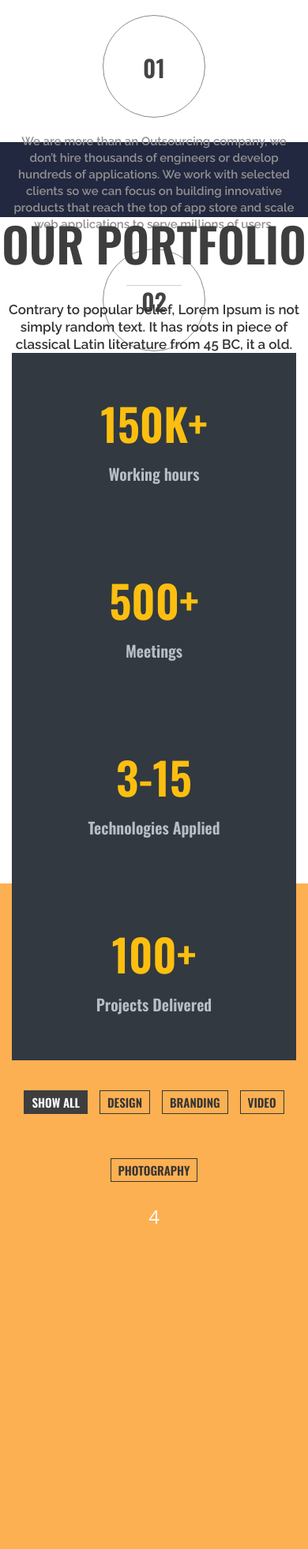
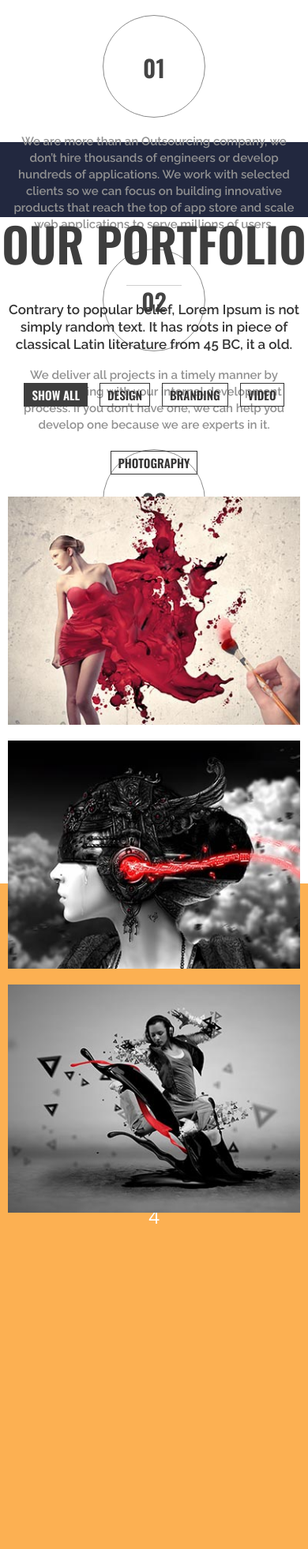
Before and after one commit to crazytrunk/techvsi, a PHP site: page /home.html in a window 390 px wide. Shown: the part 1698-3660 px from the top of the page at 79% size. Run offline with PHP 8.4, Linux system fonts and the light colour scheme; some libraries are stand-ins or nearby versions.

Commit message:
feat: done pages project hoàn hiện trang project html css js

```diff
--- a/assets/css/home.css
+++ b/assets/css/home.css
@@ -671,7 +671,113 @@
     border: 1px solid #3e3e3e !important;
     color: white !important;
 }
+.vsi-fe1-img-filters{
+    padding: 0 10px 20px;
+    width: 100%;
+    height: 100%;
+    overflow: hidden;
+    background: transparent;
+    cursor: pointer;
+}
+.vsi-fe1-item-inner{
+    width: 100%;
+    height: 100%;
+    padding: 0;
+    margin: 0;
+    background: #1a1a1a;
+    overflow: hidden;
+}
 
+.vsi-fe1-item-inner:hover img{
+    opacity: 0.05;
+    -webkit-transform: scale(1.05);
+    -moz-transform: scale(1.05);
+    -ms-transform: scale(1.05);
+    transform: scale(1.05);
+    width: 100%;
+    height: 100%;
+    background: #1a1a1a !important;
+}
+.vsi-fe1-img-filters img{
+    width: 100%;
+    height: auto;
+    -webkit-transition: all 0.5s;
+    -moz-transition: all 0.5s;
+    transition: all 0.5s;
+}
+.vsi-fe1-item-details{
+    position: absolute;
+    display: inline-block;
+    text-align: center;
+    width: 100%;
+    z-index: 3;
+    top: 50%;
+    left: 0;
+    opacity: 0;
+    -webkit-transform: translateY(-55%);
+    -moz-transform: translateY(-50%);
+    transform: translateY(-55%);
+    -webkit-transition: all 0.5s;
+    -moz-transition: all 0.5s;
+    transition: all 0.5s;
+}
+.vsi-fe1-item-details:hover{
+    opacity: 1;
+}
+.vsi-fe1-title-details{
+    font-size: 30px;
+    margin: 0;
+    padding: 0;
+    -webkit-transform: translateY(-20px);
+    -moz-transform: translateY(-20px);
+    transform: translateY(-20px);
+    -webkit-transition: all 0.5s;
+    -moz-transition: all 0.5s;
+    transition: all 0.5s;
+    color: var(--white);
+    text-transform: uppercase;
+    font-family: 'Oswald', 'sans-serif';
+    line-height: 33px;
+    text-align: center;
+}
+.vsi-fe1-item-inner:hover .vsi-fe1-title-details{
+    -webkit-transform: translateY(0px);
+    -moz-transform: translateY(0px);
+    transform: translateY(0px);
+}
+.vsi-fe1-portfolio-strips{
+    border-top: 1px solid white;
+    border-bottom: 1px solid white;
+    height: 6px;
+    width: 30px;
+    margin: 11px auto 5px;
+    display: block;
+}
+.vsi-fe1-text-content{
+    font-size: 17px;
+    line-height: 40px;
+    text-align: center;
+    color: #cdcdcd;
+    margin: 0;
+    padding: 0;
+    -webkit-transform: translateY(20px);
+    -moz-transform: translateY(20px);
+    transform: translateY(20px);
+    -webkit-transition: all 0.5s;
+    -moz-transition: all 0.5s;
+    transition: all 0.5s;
+    text-transform: uppercase;
+    color: var(--white);
+    font-family: 'Oswald', 'sans-serif';
+}
+.vsi-fe1-item-inner:hover .vsi-fe1-text-content{
+    -webkit-transform: translateY(0px);
+    -moz-transform: translateY(0px);
+    transform: translateY(0px);
+}
+.vsi-fe1-pd{
+    padding: 0;
+}
 @media (max-width: 575.98px) {
 
 }
--- a/assets/js/home.js
+++ b/assets/js/home.js
@@ -17,9 +17,7 @@
     $({ countNum: $this.text()}).animate({
       countNum: countTo
     },
-
     {
-
       duration: 2000,
       easing:'linear',
       step: function() {
@@ -32,3 +30,27 @@
     });
 
   });
+
+  $(document).ready(function(){
+
+    $(".filter-button").click(function(){
+        var value = $(this).attr('data-filter');
+
+        if(value == "all")
+        {
+            $('.filter').show('1000');
+        }
+        else
+        {
+            $(".filter").not('.'+value).hide('3000');
+            $('.filter').filter('.'+value).show('3000');
+
+        }
+    });
+
+    if ($(".filter-button").removeClass("active")) {
+$(this).removeClass("active");
+}
+$(this).addClass("active");
+
+});
--- a/home.html
+++ b/home.html
@@ -230,7 +230,7 @@
 					<div class="vsi-fe1-h2-project">
 						Contrary to popular belief, Lorem Ipsum is not simply random text. It has roots in piece of classical Latin literature from 45 BC, it a old.
 					</div>
-					<div class="container">
+					<!-- <div class="container">
 						<div class="row">
 							<div class="col-12 col-lg-3 col-md-6">
 								<div class="vsi-fe1-working-hours">
@@ -265,36 +265,75 @@
 								</div>
 							</div>
 						</div>
-					</div>
+					</div> -->
 					<div class="container">
 						<div class="row">
 							<div class="vsi-fe1-filters">
 								<ul>
 									<li>
-										<a href="#" class="vsi-fe1-active">show all</a>
+										<a href="#filter" class="vsi-fe1-active filter-button" data-filter="all">show all</a>
 									</li>
 									<li>
-										<a href="#">design</a>
+										<a href="#filter" class="filter-button" data-filter="design">design</a>
 									</li>
 									<li>
-										<a href="#">branding</a>
+										<a href="#filter" class="filter-button" data-filter="branding">branding</a>
 									</li>
 									<li>
-										<a href="#">video</a>
+										<a href="#filter" class="filter-button" data-filter="video">video</a>
 									</li>
 									<li>
-										<a href="#">photography</a>
+										<a href="#filter" class="filter-button" data-filter="photography">photography</a>
 									</li>
 								</ul>
 							</div>
-							<div class="col-md-4">
-
+							<div class="col-md-4 vsi-fe1-pd">
+								<div class="vsi-fe1-img-filters filter design">
+									<div class="vsi-fe1-item-inner">
+										<img src="assets/images/home/015.jpg" alt="">
+										<div class="vsi-fe1-item-details">
+											<div class="vsi-fe1-title-details">
+												Red Paint
+											</div>
+											<span class="vsi-fe1-portfolio-strips"></span>
+											<div class="vsi-fe1-text-content">
+												branding
+											</div>
+										</div>
+									</div>
+								</div>
 							</div>
-							<div class="col-md-4">
-
+							<div class="col-md-4 vsi-fe1-pd">
+								<div class="vsi-fe1-img-filters filter branding">
+									<div class="vsi-fe1-item-inner">
+										<img src="assets/images/home/001.jpg" alt="">
+										<div class="vsi-fe1-item-details">
+											<div class="vsi-fe1-title-details">
+												Red Paint
+											</div>
+											<span class="vsi-fe1-portfolio-strips"></span>
+											<div class="vsi-fe1-text-content">
+												branding
+											</div>
+										</div>
+									</div>
+								</div>
 							</div>
-							<div class="col-md-4">
-
+							<div class="col-md-4 vsi-fe1-pd">
+								<div class="vsi-fe1-img-filters filter video">
+									<div class="vsi-fe1-item-inner">
+										<img src="assets/images/home/008.jpg" alt="">
+										<div class="vsi-fe1-item-details">
+											<div class="vsi-fe1-title-details">
+												Red Paint
+											</div>
+											<span class="vsi-fe1-portfolio-strips"></span>
+											<div class="vsi-fe1-text-content">
+												branding
+											</div>
+										</div>
+									</div>
+								</div>
 							</div>
 						</div>
 					</div>
```
Also changed, not shown: assets/images/home/001.jpg (added), assets/images/home/004.jpg (added), assets/images/home/005.jpg (added), assets/images/home/006.jpg (added), assets/images/home/008.jpg (added), assets/images/home/012.jpg (added), assets/images/home/013.jpg (added), assets/images/home/014.jpg (added), assets/images/home/015.jpg (added), assets/images/home/features-iphone.png (added), assets/images/home/i2.jpg (added).
